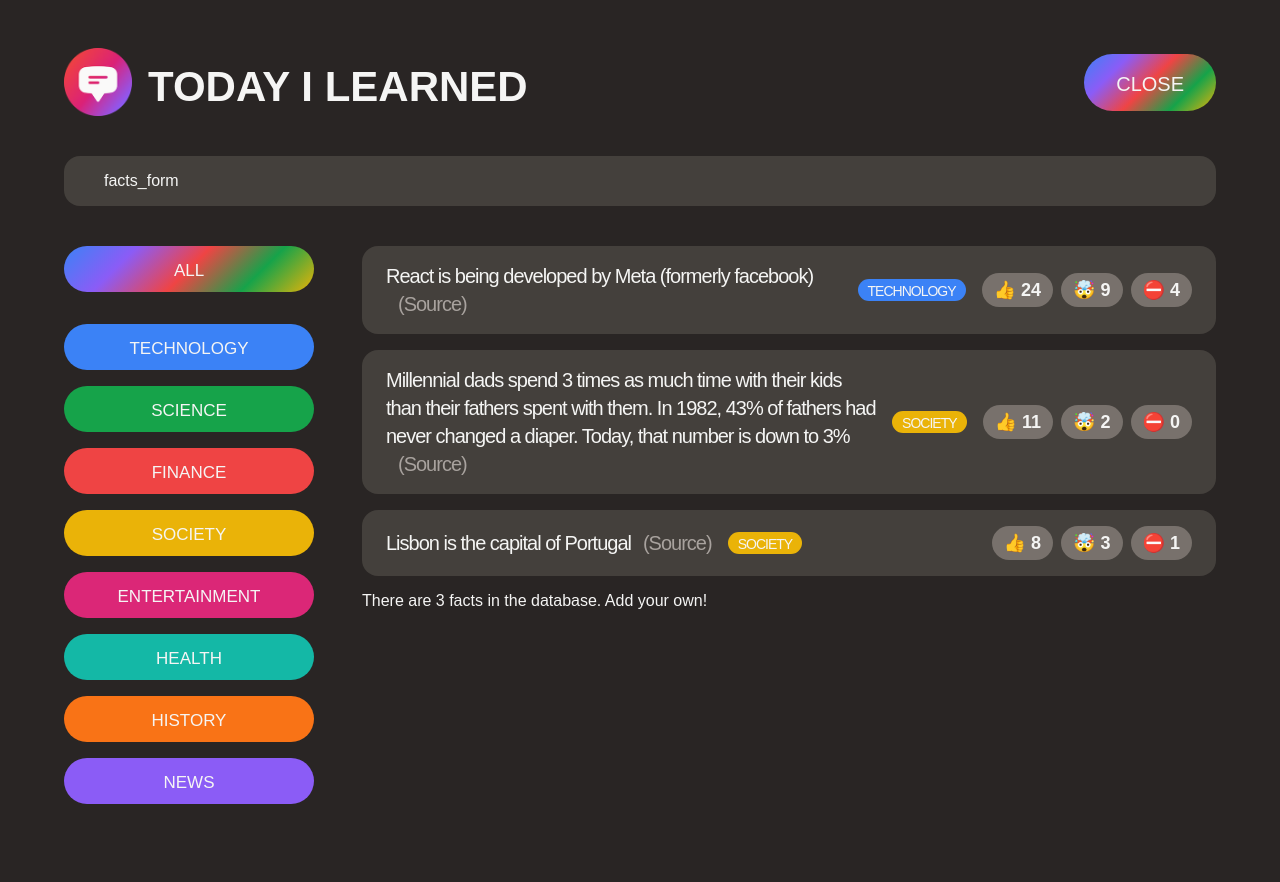
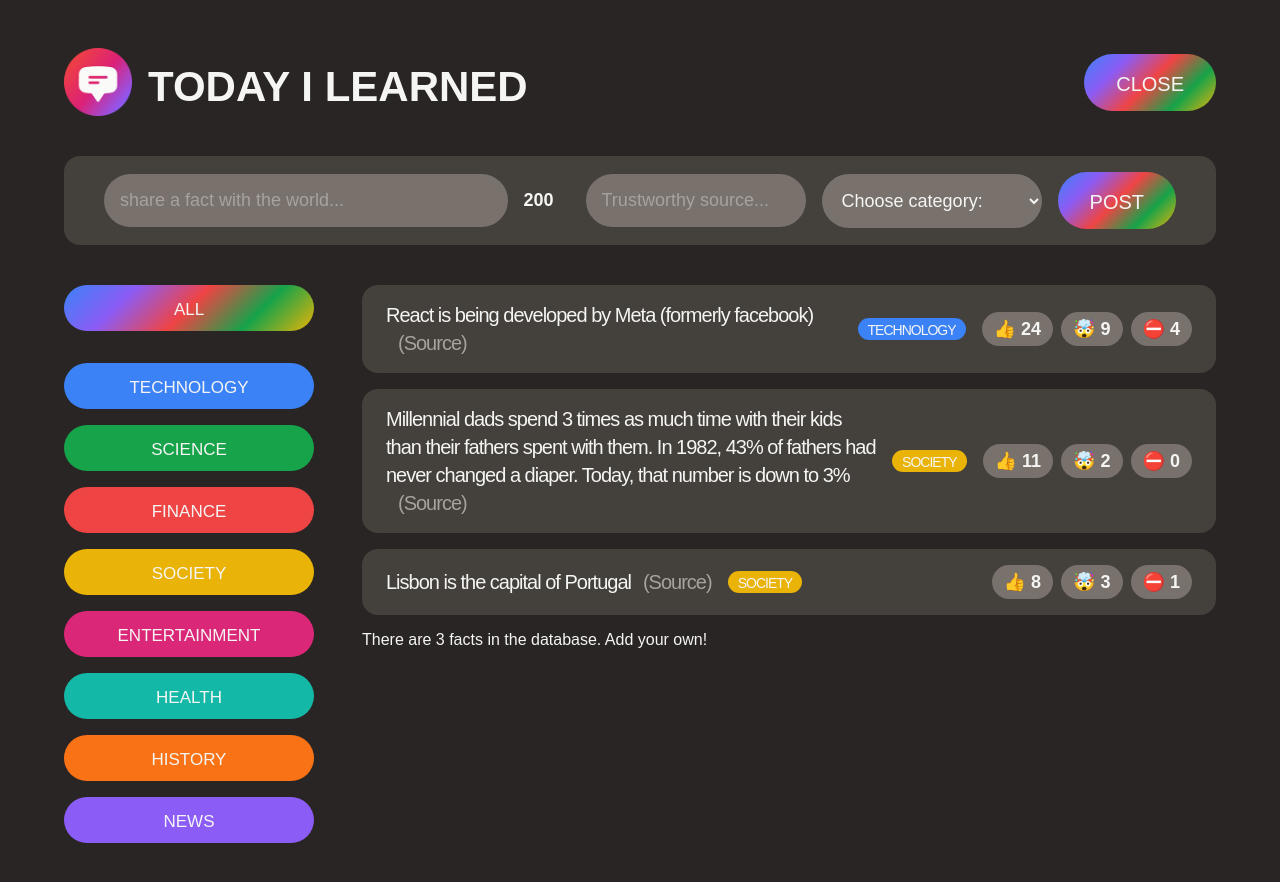
Before and after one commit to jijiezhou/facts_app, a React (Create React App) app: page / in a window 1280 px wide. Both pictures are taken after a click on the button "SHARE A FACT". Shown: the top 882 px of the page. Built offline with nearby package versions, Linux system fonts and the light colour scheme; a web font is replaced by a local one.

Commit message:
working with forms in React

```diff
--- a/src/App.js
+++ b/src/App.js
@@ -4,7 +4,7 @@
  * @Author: ZJJ
  * @Date: 2023-09-21 22:22:18
  * @LastEditors: ZJJ
- * @LastEditTime: 2023-09-22 13:28:06
+ * @LastEditTime: 2023-09-22 13:56:48
  */
 import { useState } from "react";
 import "./style.css";
@@ -95,10 +95,6 @@
   );
 }
 
-function NewFactForm() {
-  return <form className="fact-form">facts_form</form>;
-}
-
 const CATEGORIES = [
   { name: "technology", color: "#3b82f6" },
   { name: "science", color: "#16a34a" },
@@ -109,6 +105,45 @@
   { name: "history", color: "#f97316" },
   { name: "news", color: "#8b5cf6" },
 ];
+
+function NewFactForm() {
+  const [text, setText] = useState("");
+  const [source, setSource] = useState("");
+  const [category, setCategory] = useState("");
+  const textLength = text.length;
+
+  function handleSubmit(e) {
+    e.preventDefault();
+    console.log(text, source, category);
+  }
+
+  return (
+    <form className="fact-form" onSubmit={handleSubmit}>
+      <input
+        type="text"
+        placeholder="share a fact with the world..."
+        value={text}
+        onChange={(e) => setText(e.target.value)}
+      />
+      <span>{200 - textLength}</span>
+      <input
+        type="text"
+        placeholder="Trustworthy source..."
+        value={source}
+        onChange={(e) => setSource(e.target.value)}
+      />
+      <select value={category} onChange={(e) => setCategory(e.target.value)}>
+        <option value="">Choose category:</option>
+        {CATEGORIES.map((cat) => (
+          <option key={cat.name} value={cat.name}>
+            {cat.name.toUpperCase()}
+          </option>
+        ))}
+      </select>
+      <button className="btn btn-large">POST</button>
+    </form>
+  );
+}
 
 function CategoryFilter() {
   return (
```
